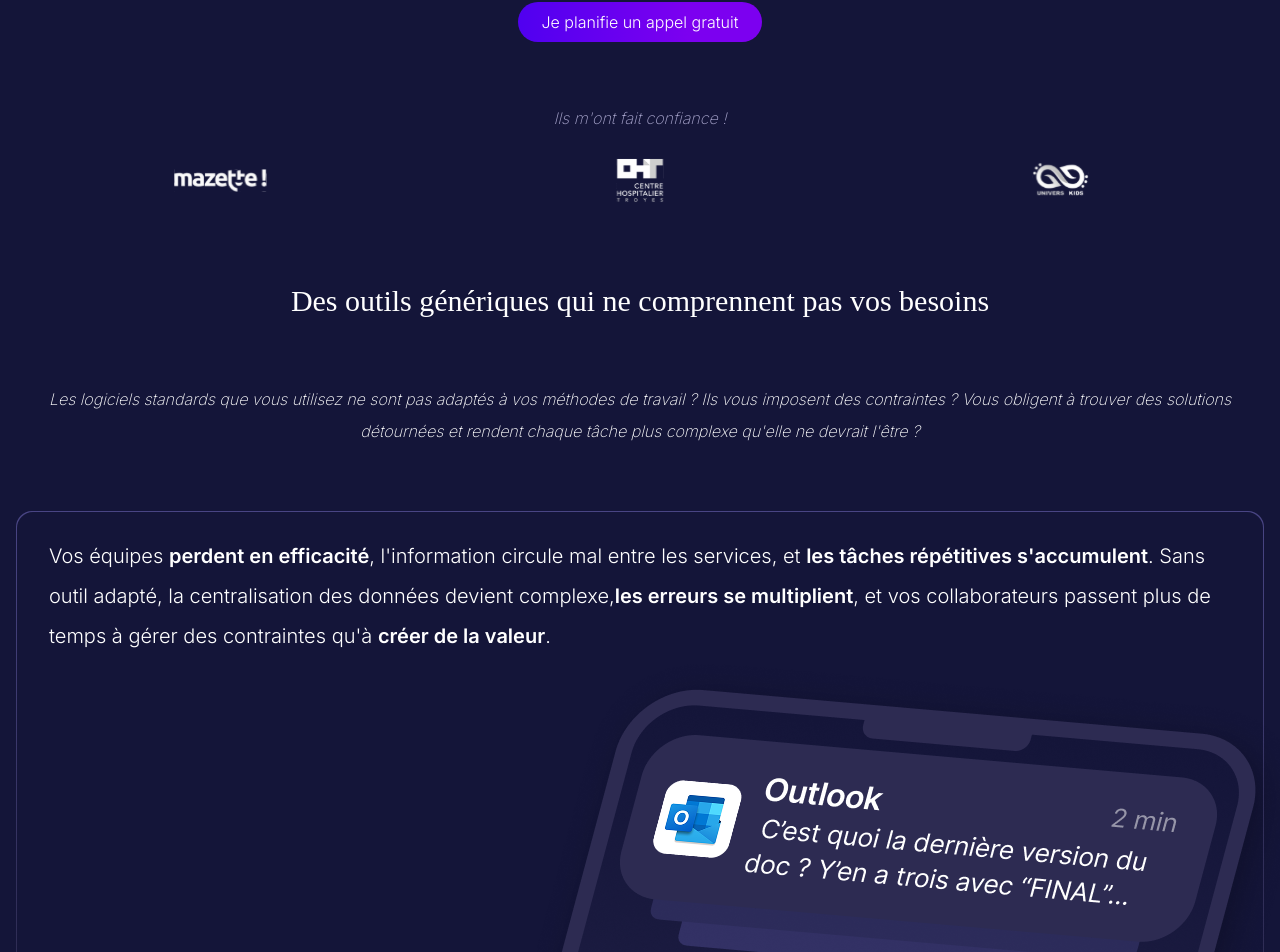
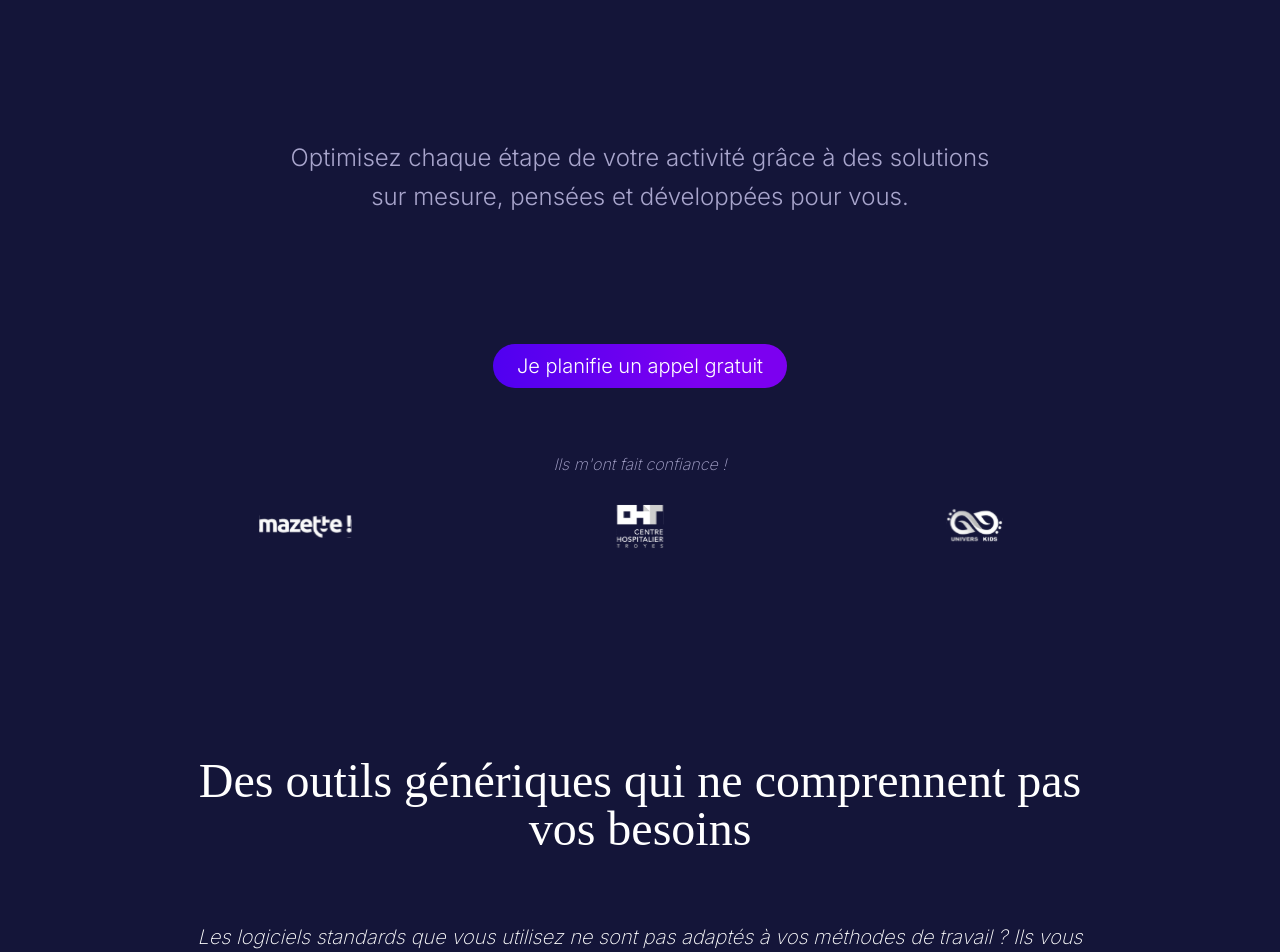
Before and after one commit to maxence-bbcn/portfolio, a React (Vite) app: page / in a window 1280 px wide. Shown: the part 463-1415 px from the top of the page. Built offline with nearby package versions, Linux system fonts and the light colour scheme; a web font is replaced by a local one.

Commit message:
problem section responsive

```diff
--- a/src/index.css
+++ b/src/index.css
@@ -90,6 +90,17 @@
   height: 280px;
 }
 
+@media screen and (min-width: 80rem) {
+  .mask-bottom {
+    overflow: clip;
+    position: absolute;
+    bottom: 0;
+    right: -3em;
+    width: 35%;
+    height: 125%;
+  }
+}
+
 .bg-pattern-straight {
   background: linear-gradient(
       180deg,
--- a/src/ui/components/Button.jsx
+++ b/src/ui/components/Button.jsx
@@ -1,4 +1,23 @@
-export default function Button({ size = "small", children, type = "button" }) {
+import { useEffect, useState } from "react";
+
+export default function Button({ children, type = "button" }) {
+  const [size, setSize] = useState("small");
+  const [windowWidth, setWindowWidth] = useState(window.innerWidth);
+
+  useEffect(() => {
+    const handleResize = () => setWindowWidth(window.innerWidth);
+
+    window.addEventListener("resize", handleResize);
+
+    return () => window.removeEventListener("resize", handleResize);
+  }, []);
+
+  useEffect(() => {
+    if (windowWidth >= 1280) {
+      setSize("large");
+    }
+  }, [windowWidth]);
+
   return (
     <button
       type={type}
--- a/src/ui/pages/Homepage.jsx
+++ b/src/ui/pages/Homepage.jsx
@@ -101,47 +101,55 @@ export default function Homepage() {
       <main>
         <section
           id="hero"
-          className="px-6 mt-16 flex flex-col gap-16 items-center pb-16"
+          className="px-6 xl:px-16 mt-16 xl:mt-32 flex flex-col gap-16 xl:gap-32 items-center pb-16 xl:w-2/3 xl:mx-auto"
         >
-          <h1 className="font-title text-5xl text-center leading-tight">
+          <h1 className="font-title text-5xl xl:text-6xl text-center leading-tight">
             <span className="font-bold">Simplifiez</span> vos worflows avec des
             outils conçus pour <span className="font-bold">votre métier</span>.
           </h1>
-          <p className="text-primary-200 text-xl leading-relaxed text-center">
+          <p className="text-primary-200 text-xl xl:text-2xl leading-relaxed text-center">
             Optimisez chaque étape de votre activité grâce à des solutions sur
             mesure, pensées et développées pour vous.
           </p>
           <Button>Je planifie un appel gratuit</Button>
         </section>
-        <section id="brands" className="flex flex-col gap-3 items-center">
+        <section
+          id="brands"
+          className="flex flex-col gap-3 items-center xl:px-32 xl:pb-16"
+        >
           <p className="text-primary-200 font-extralight italic">
-            {"Ils m'ont fait confiance !"}
+            Ils m&apos;ont fait confiance !
           </p>
           <div className="flex gap-3 p-4 w-full justify-between items-center">
             {brandLogos.map((brand, index) => (
               <div key={index} className="w-full flex justify-center">
+                {/* TODO srcset et sizes pour les images responsives */}
                 <img src={brand.logo} alt={brand.alt} />
               </div>
             ))}
           </div>
         </section>
-        <section id="problem" className="flex flex-col gap-16 py-16 px-4">
-          <h2 className="text-center text-3xl font-title">
+        <section
+          id="problem"
+          className="flex flex-col gap-16 py-16 px-4 xl:p-32 items-center xl:w-11/12 xl:mx-auto"
+        >
+          <h2 className="text-center text-3xl xl:text-5xl font-title">
             Des outils génériques qui ne comprennent pas vos besoins
           </h2>
-          <p className="font-extralight italic text-center leading-loose">
+          <p className="font-extralight italic text-center leading-loose xl:text-xl xl:mb-10">
             Les logiciels standards que vous utilisez ne sont pas adaptés à vos
             méthodes de travail ? Ils vous imposent des contraintes ? Vous
             obligent à trouver des solutions détournées et rendent chaque tâche
             plus complexe qu&apos;elle ne devrait l&apos;être ?
           </p>
           <div className="p-px rounded-2xl border-primary-gradient overflow-x-visible">
-            <div className="pt-6 rounded-2xl flex flex-col w-full bg-primary-bg">
-              <p className="text-xl leading-loose px-8">
-                Vos équipes{" "}
-                <span className="font-semibold">perdent en efficacité</span>,
-                l&apos;information circule mal entre les services, et{" "}
+            <div className="rounded-2xl flex flex-col xl:flex-row w-full bg-primary-bg xl:relative">
+              <p className="text-xl xl:text-2xl leading-loose pt-6 px-8 xl:w-2/3 xl:p-16">
+                Vos équipes
+                <span className="font-semibold"> perdent en efficacité</span>,
+                l&apos;information circule mal entre les services, et
                 <span className="font-semibold">
+                  {" "}
                   les tâches répétitives s&apos;accumulent
                 </span>
                 . Sans outil adapté, la centralisation des données devient
@@ -150,15 +158,15 @@ export default function Homepage() {
                   les erreurs se multiplient
                 </span>
                 , et vos collaborateurs passent plus de temps à gérer des
-                contraintes qu&apos;à{" "}
-                <span className="font-semibold">créer de la valeur</span>.
+                contraintes qu&apos;à
+                <span className="font-semibold"> créer de la valeur</span>.
               </p>
-              <div className="h-80 overflow-y-clip overflow-x-visible relative">
+              <div className="h-80 xl:h-auto overflow-y-clip xl:overflow-y-visible overflow-x-visible relative xl:w-1/3 mask-bottom">
                 <img
                   src={IPhoneAsset}
                   alt="Illustration d'un téléphone saturé par des notifications"
                   width="970px"
-                  className="min-w-[400px] absolute -right-10"
+                  className="min-w-[400px] absolute -right-10 xl:left-0 xl:top-0"
                 />
               </div>
             </div>
```
